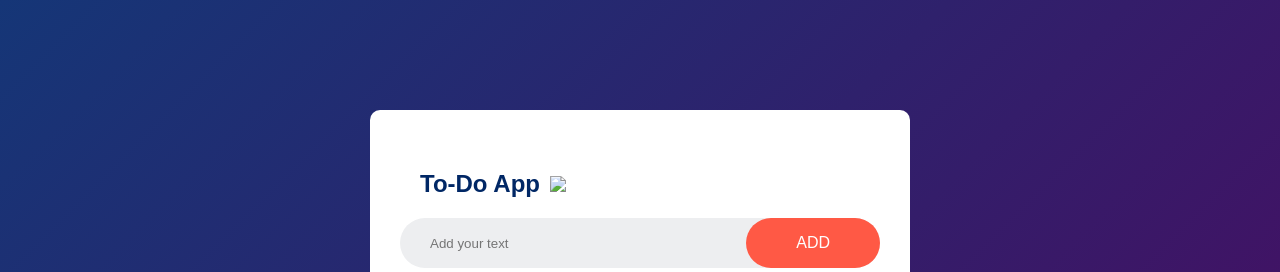
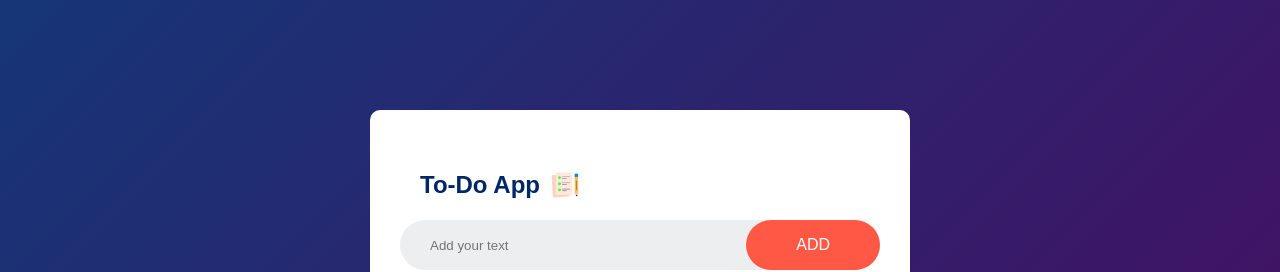
Before and after one commit to Chandukotari24/TO-DO-LIST, a plain HTML site: page index.html in a window 1280 px wide. Shown: the top 272 px of the page. Drawn offline with Linux system fonts and the light colour scheme.

Commit message:
Update index.html

```diff
--- a/index.html
+++ b/index.html
@@ -10,7 +10,7 @@
     <body>
         <div class="container">
             <div class="ToDo-App">
-                <h2>To-Do App <img src="images/icon.png"></h2>
+                <h2>To-Do App <img src="icon.png"></h2>
                 <div class="row">
                     <input type="text" id="input-box" placeholder="Add your text">
                     <button onclick="addTask()">ADD</button>
```
